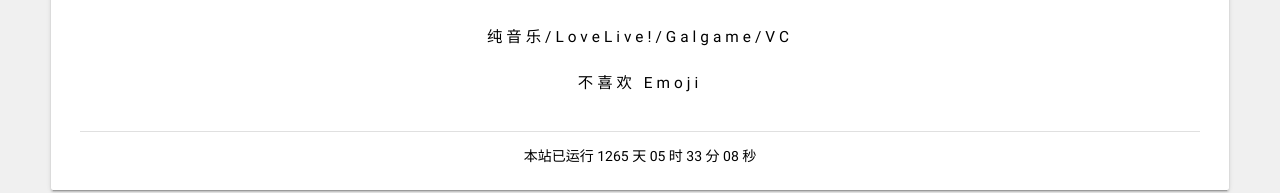
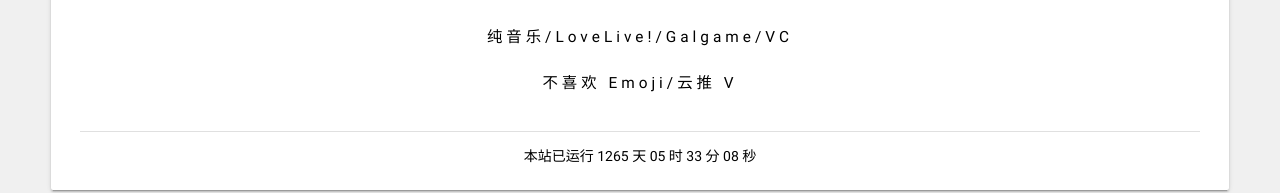
Before and after one commit to woshiluo/woshiluo-index, a Vue app: page / in a window 1280 px wide. Shown: the part 382-575 px from the top of the page. Built offline with nearby package versions, Linux system fonts and the light colour scheme.

Commit message:
Update about-me.vue

```diff
--- a/src/components/about-me.vue
+++ b/src/components/about-me.vue
@@ -5,7 +5,7 @@
 			<p>弱省选手/菜的真实</p>
 			<p>Oi/前端萌新/Rust萌新/PHP萌新</p>
 			<p>纯音乐/LoveLive!/Galgame/VC</p>
-			<p>不喜欢 Emoji</p>
+			<p>不喜欢 Emoji/云推 V</p>
 		</div>
 	</div>
 </template>
```
